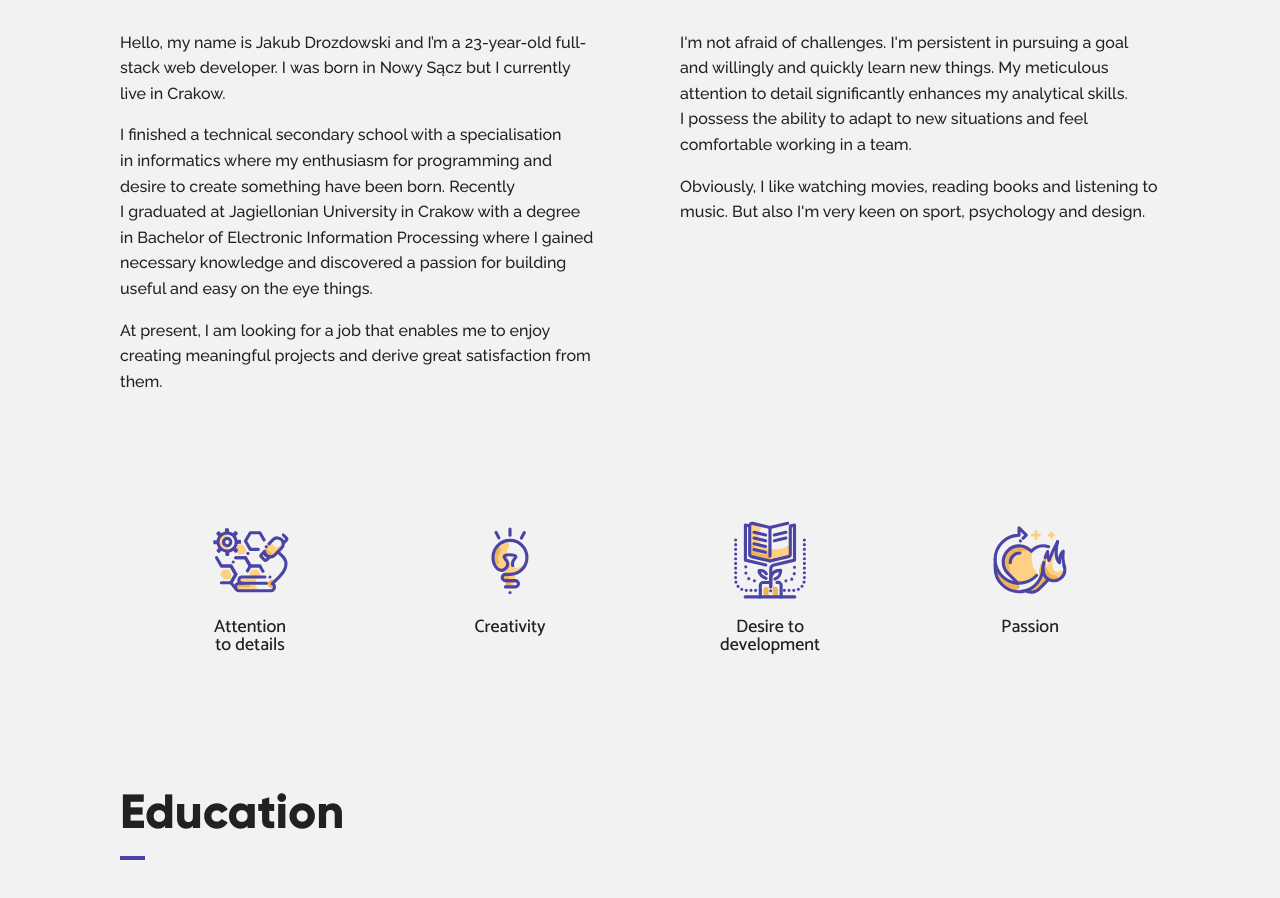
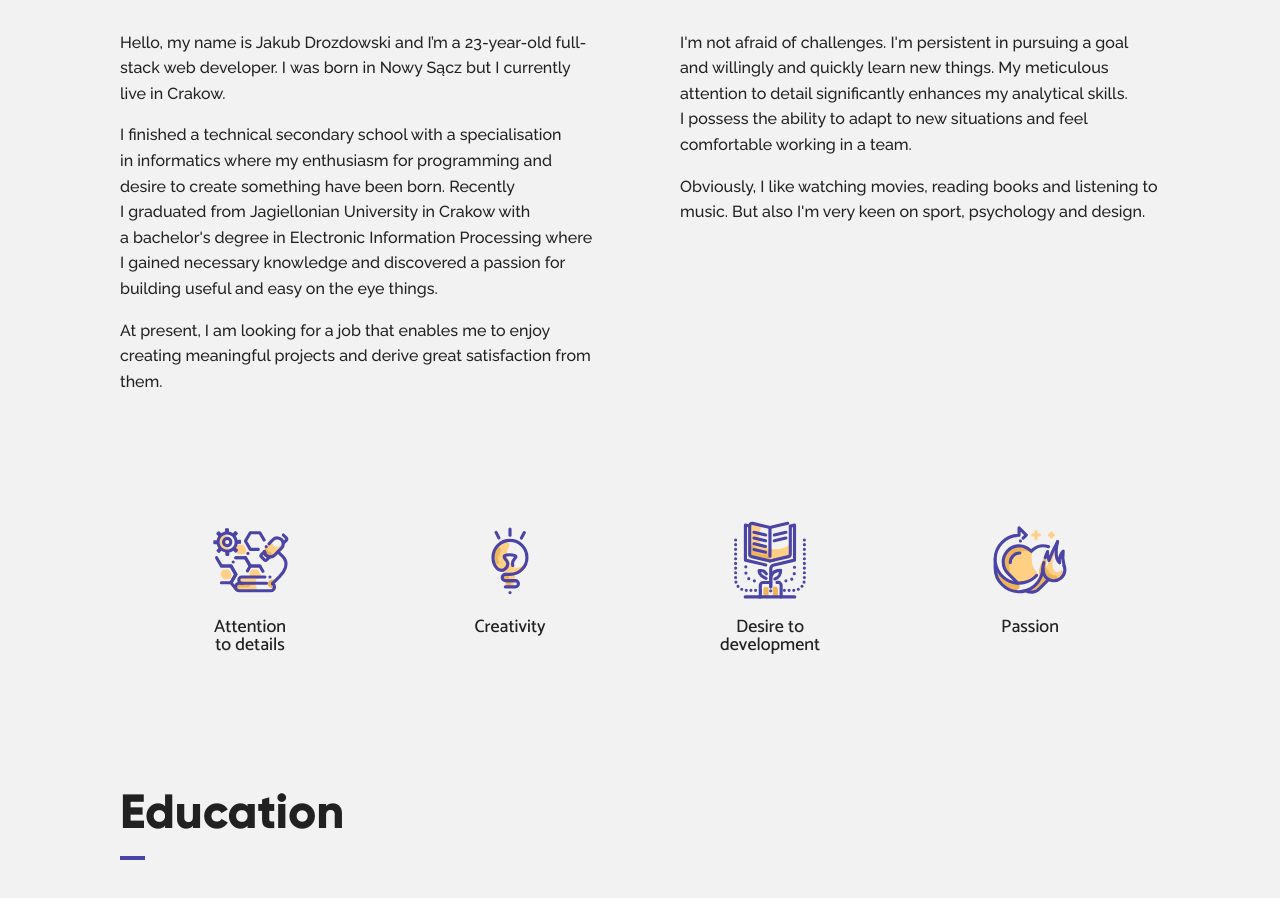
Before and after one commit to jdrozdowski/jdrozdowski.github.io, a plain HTML site: page index.html in a window 1280 px wide. Shown: the part 1280-2178 px from the top of the page. Drawn offline with Linux system fonts and the light colour scheme.

Commit message:
Modify text

```diff
--- a/index.html
+++ b/index.html
@@ -142,9 +142,9 @@
                             with a&nbsp;specialisation in&nbsp;informatics where
                             my enthusiasm for programming and desire
                             to&nbsp;create something have been born. Recently
-                            I&nbsp;graduated at&nbsp;Jagiellonian University
-                            in&nbsp;Crakow with a&nbsp;degree in&nbsp;Bachelor
-                            of&nbsp;Electronic Information Processing where
+                            I&nbsp;graduated from&nbsp;Jagiellonian University
+                            in&nbsp;Crakow with a&nbsp;bachelor's degree
+                            in&nbsp;Electronic Information Processing where
                             I&nbsp;gained necessary knowledge and discovered
                             a&nbsp;passion for building useful and easy
                             on&nbsp;the eye things.</p>
```
